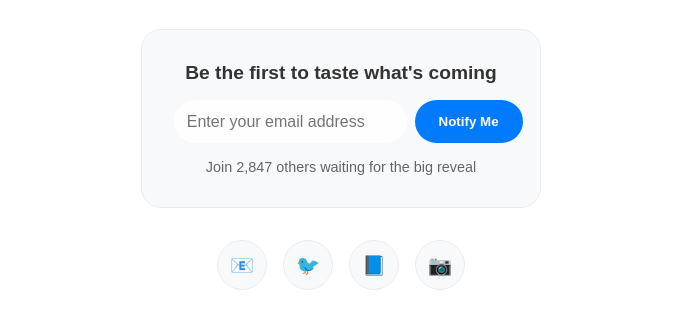
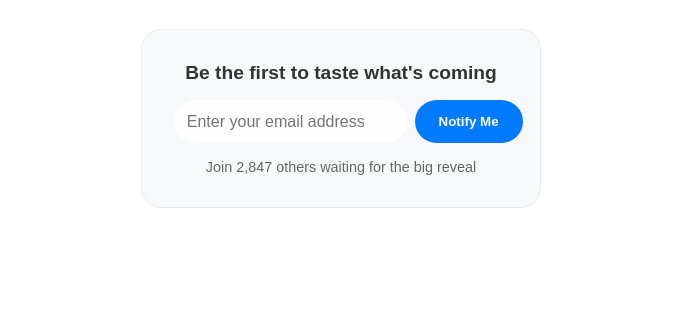
Before and after one commit to Roshithv3/starlight, a plain HTML site: page src/index.html in a window 1280 px wide. Shown: the part 621-943 px from the top of the page, without its empty margins (299-978 px from the left). After the commit the page ends 861 px from the top, so only its background shows below. Drawn offline with Linux system fonts and the light colour scheme.

Commit message:
Removing social links

```diff
--- a/src/index.html
+++ b/src/index.html
@@ -386,13 +386,6 @@
                 Join <span id="subscriberCount">2,847</span> others waiting for the big reveal
             </p>
         </div>
-
-        <div class="social-links">
-            <a href="#" class="social-link">📧</a>
-            <a href="#" class="social-link">🐦</a>
-            <a href="#" class="social-link">📘</a>
-            <a href="#" class="social-link">📷</a>
-        </div>
     </div>
 
     <script>
```
